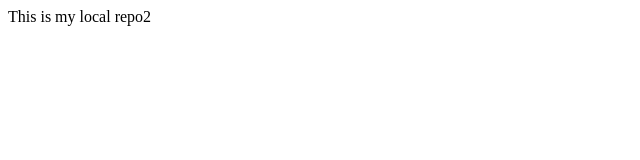
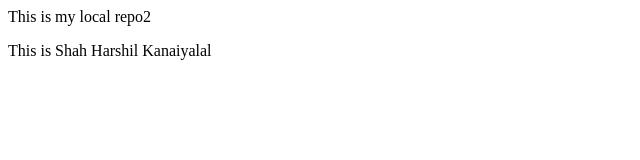
Before and after one commit to hkshah1224/local-repo-2, a plain HTML site: page index.html in a window 1280 px wide. Shown: the whole page, without its empty margins (0-640 px from the left). Drawn offline with Linux system fonts and the light colour scheme.

Commit message:
Add new feature

```diff
--- a/index.html
+++ b/index.html
@@ -1 +1,2 @@
 <p>This is my local repo2</p>
+<p>This is Shah Harshil Kanaiyalal</p>
```
